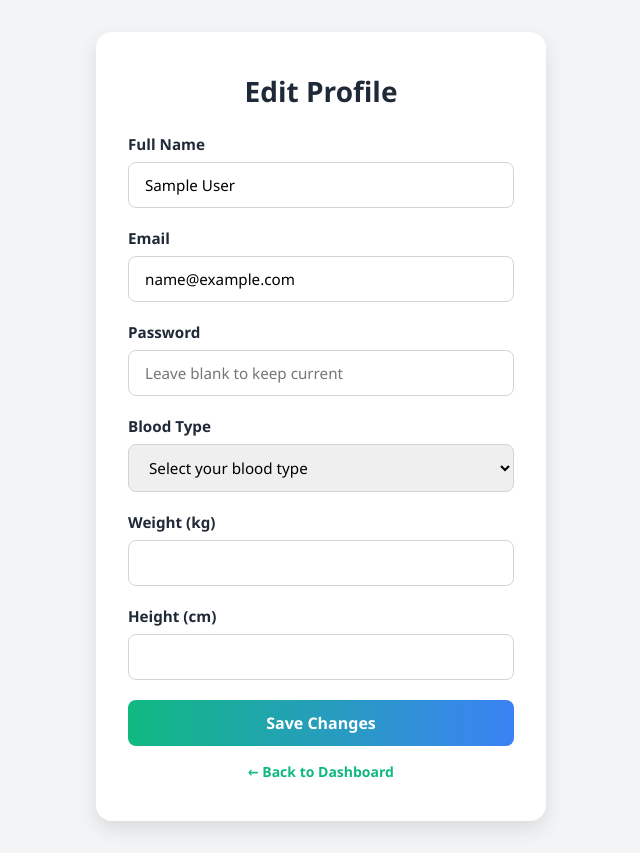
After one commit to iamsaadman/UniversityMedcialCenter, a PHP site: page /edit_profile.php in a window 1280 px wide. The commit adds this page. Shown: the whole page, without its empty margins (319-959 px from the left). Run offline with PHP 8.4, Linux system fonts and the light colour scheme; the visitor is signed in with stand-in values (Sample User, id 1).

Commit message:
Add profile edit system for student portal.

```diff
--- a/database/seed.sql
+++ b/database/seed.sql
@@ -16,12 +16,16 @@ CREATE TABLE IF NOT EXISTS `users` (
   `institution_id` VARCHAR(50) NOT NULL,
   `role` ENUM('student','doctor','admin') NOT NULL,
   `password_hash` VARCHAR(255) NOT NULL,
+  `blood_type` VARCHAR(3) NULL,
+  `weight` FLOAT NULL,
+  `height` FLOAT NULL,
   `created_at` TIMESTAMP NOT NULL DEFAULT CURRENT_TIMESTAMP,
   PRIMARY KEY (`id`),
   UNIQUE KEY `uniq_email` (`email`),
   UNIQUE KEY `uniq_institution_id` (`institution_id`),
   KEY `idx_role` (`role`)
 ) ENGINE=InnoDB DEFAULT CHARSET=utf8mb4 COLLATE=utf8mb4_unicode_ci;
+
 
 -- Appointments table
 CREATE TABLE IF NOT EXISTS `appointments` (
--- /dev/null
+++ b/edit_profile.php
@@ -0,0 +1,215 @@
+<?php
+session_start();
+require_once 'includes/dp.php';
+
+$mysqli = new mysqli($DB_HOST, $DB_USER, $DB_PASS, $DB_NAME);
+if ($mysqli->connect_error) {
+    die('Database connection failed: ' . $mysqli->connect_error);
+}
+
+// Get logged-in user
+$doctor_id = $_SESSION['user_id'];
+$query = "SELECT * FROM users WHERE id = ?";
+$stmt = $mysqli->prepare($query);
+$stmt->bind_param('i', $doctor_id);
+$stmt->execute();
+$result = $stmt->get_result();
+
+if ($result && $row = $result->fetch_assoc()) {
+    $stmt->close();
+} else {
+    header('Location: login.php');
+    exit();
+}
+
+// Handle form submission
+if ($_SERVER['REQUEST_METHOD'] === 'POST') {
+    $fullname = $_POST['fullname'];
+    $email = $_POST['email'];
+    $password = $_POST['password'];
+    $blood_type = $_POST['blood_type'] ?? null;
+    $weight = $_POST['weight'] ?? null;
+    $height = $_POST['height'] ?? null;
+
+    if (!empty($password)) {
+        $password_hashed = password_hash($password, PASSWORD_DEFAULT);
+        $update_query = "UPDATE users SET fullname=?, email=?, password=?, blood_type=?, weight=?, height=? WHERE id=?";
+        $stmt = $mysqli->prepare($update_query);
+        $stmt->bind_param('ssssddi', $fullname, $email, $password_hashed, $blood_type, $weight, $height, $doctor_id);
+    } else {
+        $update_query = "UPDATE users SET fullname=?, email=?, blood_type=?, weight=?, height=? WHERE id=?";
+        $stmt = $mysqli->prepare($update_query);
+        $stmt->bind_param('sssddi', $fullname, $email, $blood_type, $weight, $height, $doctor_id);
+    }
+
+    if ($stmt->execute()) {
+        echo "<script>alert('Profile updated successfully'); window.location.href='edit_profile.php';</script>";
+    } else {
+        echo "Error updating profile: " . $stmt->error;
+    }
+}
+?>
+
+
+<!DOCTYPE html>
+<!DOCTYPE html>
+<html lang="en">
+<head>
+<meta charset="UTF-8">
+<meta name="viewport" content="width=device-width, initial-scale=1.0">
+<title>Edit Profile</title>
+<style>
+    /* Reset and basic styles */
+    * {
+        box-sizing: border-box;
+        margin: 0;
+        padding: 0;
+        font-family: 'Segoe UI', Tahoma, Geneva, Verdana, sans-serif;
+    }
+
+    body {
+        background: #f3f4f6;
+        color: #1f2937;
+        display: flex;
+        flex-direction: column;
+        min-height: 100vh;
+    }
+
+    main {
+        flex: 1;
+        display: flex;
+        justify-content: center;
+        align-items: center;
+        padding: 2rem;
+    }
+
+    form {
+        background: white;
+        padding: 2.5rem 2rem;
+        border-radius: 1rem;
+        box-shadow: 0 8px 20px rgba(0,0,0,0.1);
+        width: 100%;
+        max-width: 450px;
+    }
+
+    form h2 {
+        margin-bottom: 1.5rem;
+        text-align: center;
+        color: #1f2937;
+        font-size: 1.75rem;
+        font-weight: 700;
+    }
+
+    label {
+        display: block;
+        margin-bottom: 0.5rem;
+        font-weight: 600;
+        font-size: 0.95rem;
+    }
+
+    input[type="text"],
+    input[type="email"],
+    input[type="password"],
+    select {
+        width: 100%;
+        padding: 0.75rem 1rem;
+        margin-bottom: 1.25rem;
+        border: 1px solid #d1d5db;
+        border-radius: 0.5rem;
+        transition: border-color 0.3s, box-shadow 0.3s;
+        font-size: 0.95rem;
+    }
+
+    input[type="text"]:focus,
+    input[type="email"]:focus,
+    input[type="password"]:focus,
+    select:focus {
+        outline: none;
+        border-color: #4f46e5;
+        box-shadow: 0 0 0 3px rgba(79, 70, 229, 0.2);
+    }
+
+    button {
+        width: 100%;
+        padding: 0.75rem;
+        background: linear-gradient(to right, #10b981, #3b82f6);
+        color: white;
+        font-weight: 600;
+        font-size: 1rem;
+        border: none;
+        border-radius: 0.5rem;
+        cursor: pointer;
+        transition: background 0.3s, transform 0.1s;
+    }
+
+    button:hover {
+        background: linear-gradient(to right, #059669, #2563eb);
+        transform: translateY(-1px);
+    }
+
+    .form-footer {
+        text-align: center;
+        margin-top: 1rem;
+        font-size: 0.875rem;
+    }
+
+    .form-footer a {
+        color: #10b981;
+        text-decoration: none;
+        font-weight: 600;
+    }
+
+    .form-footer a:hover {
+        text-decoration: underline;
+    }
+
+    @media (max-width: 500px) {
+        form {
+            padding: 2rem 1.5rem;
+        }
+    }
+</style>
+</head>
+<body>
+<main>
+    <form method="post" action="edit_profile.php">
+        <h2>Edit Profile</h2>
+
+        <input type="hidden" name="id" value="<?php echo $row['id']; ?>">
+
+        <label for="fullname">Full Name</label>
+        <input type="text" id="fullname" name="fullname" value="<?php echo htmlspecialchars($row['fullname']); ?>" required>
+
+        <label for="email">Email</label>
+        <input type="email" id="email" name="email" value="<?php echo htmlspecialchars($row['email']); ?>" required>
+
+        <label for="password">Password</label>
+        <input type="password" id="password" name="password" placeholder="Leave blank to keep current">
+
+        <label for="blood_type">Blood Type</label>
+        <select name="blood_type" id="blood_type" required>
+            <option value="">Select your blood type</option>
+            <?php
+            $blood_types = ['A+', 'A-', 'B+', 'B-', 'AB+', 'AB-', 'O+', 'O-'];
+            foreach ($blood_types as $type) {
+                $selected = ($row['blood_type'] === $type) ? 'selected' : '';
+                echo "<option value=\"$type\" $selected>$type</option>";
+            }
+            ?>
+        </select>
+
+        <label for="weight">Weight (kg)</label>
+        <input type="text" id="weight" name="weight" value="<?php echo htmlspecialchars($row['weight']); ?>">
+
+        <label for="height">Height (cm)</label>
+        <input type="text" id="height" name="height" value="<?php echo htmlspecialchars($row['height']); ?>">
+
+        <button type="submit">Save Changes</button>
+
+        <div class="form-footer">
+            <a href="studentportal.php">&larr; Back to Dashboard</a>
+        </div>
+    </form>
+</main>
+</body>
+</html>
--- a/studentportal.php
+++ b/studentportal.php
@@ -288,7 +288,7 @@ $random_health_tip = $health_tips[array_rand($health_tips)];
 
       <!-- Dropdown -->
       <div id="profileDropdown" class="absolute right-0 mt-2 w-48 bg-white border border-gray-200 rounded-xl shadow-lg hidden z-50">
-        <a href="profile.php" class="block px-4 py-2 hover:bg-blue-100 text-gray-700 hover:text-blue-700 transition">Edit Profile</a>
+        <a href="edit_profile.php" class="block px-4 py-2 hover:bg-blue-100 text-gray-700 hover:text-blue-700 transition">Edit Profile</a>
         <a href="login.php" class="block px-4 py-2 text-red-600 hover:bg-red-100 transition">Logout</a>
       </div>
     </div>
@@ -686,8 +686,6 @@ $random_health_tip = $health_tips[array_rand($health_tips)];
 
   <!-- Main Content Grid -->
   <div class="grid grid-cols-1 lg:grid-cols-3 gap-8 mb-8">
-
-
 
     <!-- Left Column (2/3 width) -->
     <div class="lg:col-span-2 space-y-8">
```
